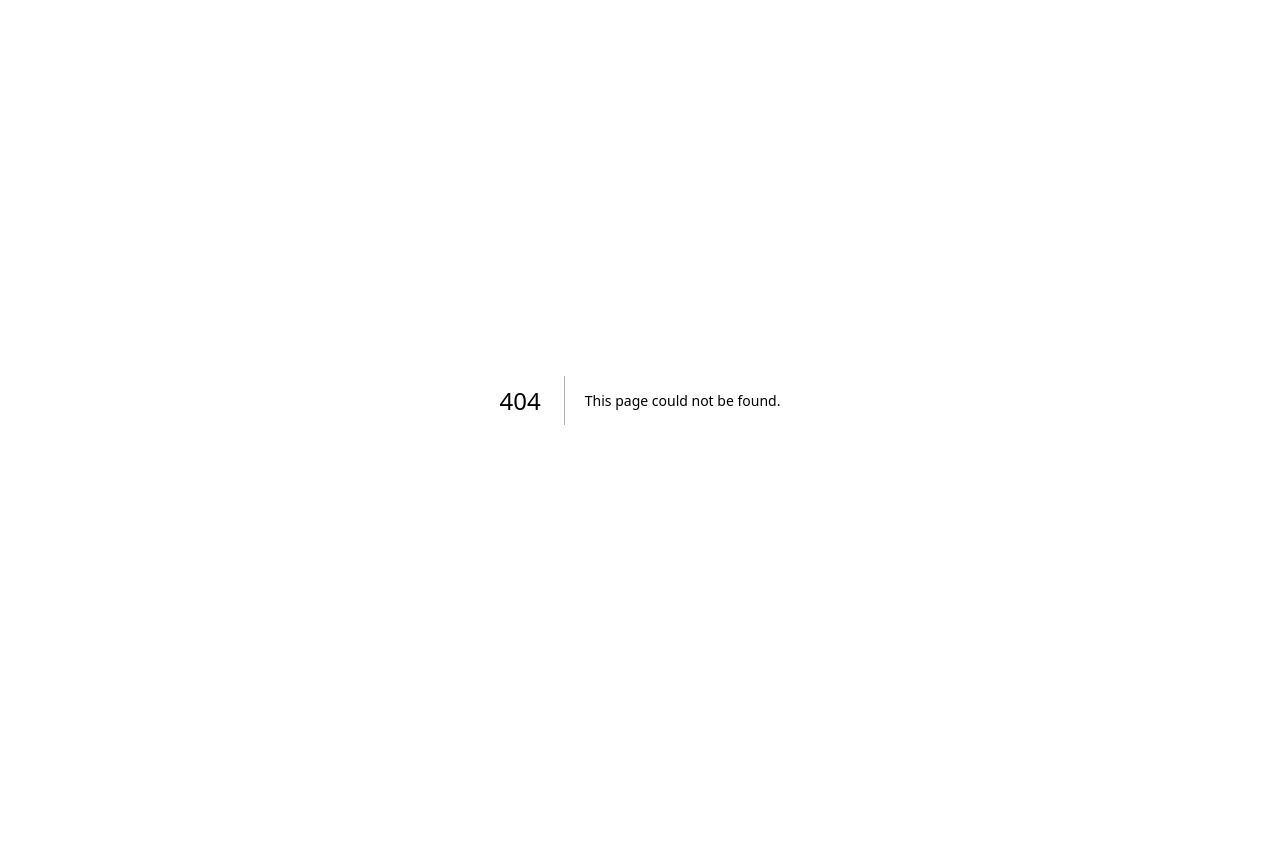
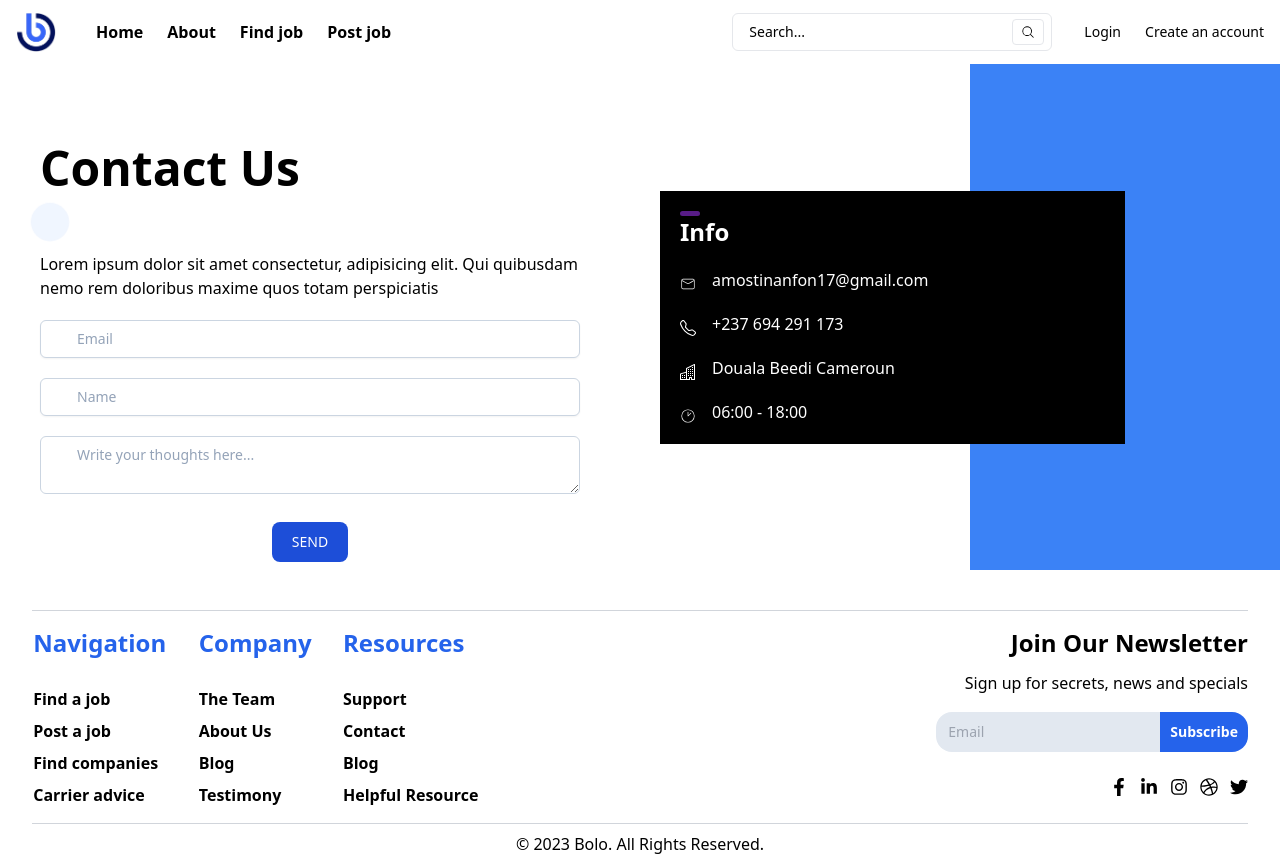
Before and after one commit to Wilson635/bolo, a Next.js app: page /contact in a window 1280 px wide. Before the commit this address had no page. Before the commit the page ends 800 px from the top, so only its background shows below. Built offline with nearby package versions, Linux system fonts and the light colour scheme.

Commit message:
adding other contact page

```diff
--- a/components/Footer.tsx
+++ b/components/Footer.tsx
@@ -35,7 +35,7 @@ const Footer = () => {
                 Resources
               </h1>
               <a href="#">Support</a>
-              <a href="#">Contact</a>
+              <Link href="/contact">Contact</Link>
               <a href="#">Blog</a>
               <a href="#">Helpful Resource</a>
             </div>
--- a/pages/about.tsx
+++ b/pages/about.tsx
@@ -6,6 +6,9 @@ import Person1 from "@/public/assets/person1.png"
 import Person2 from "@/public/assets/person2.png"
 import Head from "next/head"
 import Image from "next/image"
+
+
+
 const About = () => {
   return (
     <div>
--- /dev/null
+++ b/pages/contact.tsx
@@ -0,0 +1,220 @@
+import React from "react"
+import Footer from "@/components/Footer"
+import NavBar from "@/components/Navbar"
+import AboutPic from "@/public/assets/about-us.png"
+import Icon from "@/public/assets/icon.png"
+import Person1 from "@/public/assets/person1.png"
+import Person2 from "@/public/assets/person2.png"
+import Head from "next/head"
+import Image from "next/image"
+import { CiMail, CiClock1} from "react-icons/ci"
+import { BsTelephone, BsBuildings } from "react-icons/bs"
+import { ErrorMessage, Field, Form, Formik, FormikHelpers } from "formik"
+import * as Yup from 'yup'
+
+
+interface MyFormValues {
+  name: string
+  email: string
+  message: string
+}
+
+const contactSchema = Yup.object().shape({
+  name: Yup.string()
+    .required("Please enter a valid company name")
+    .min(5, "please enter at least 05 characters")
+    .max(50, "You should not pass 50 characters"),
+  email: Yup.string().email("Invalid email").required("Please enter a valid email"),
+  message: Yup.string()
+    .required("Please enter a valid company name")
+    .min(10, "please enter at least 03 characters")
+    .max(50, "You should not pass 50 characters"),
+
+})
+
+
+ const Contact = () => {
+
+  const initialValues: MyFormValues = {
+    name: "",
+    email: "",
+    message: "",
+  }
+  return (
+    <div>
+      <Head>
+        <title>Contact US | Bolo</title>
+        <meta name="description" content="Bolo - Find your dream job" />
+        <meta name="viewport" content="width=device-width, initial-scale=1" />
+        <link rel="icon" href="/favicon.ico" />
+      </Head>
+      <NavBar />
+      <Formik
+        initialValues={initialValues}
+        validationSchema={contactSchema}
+        onSubmit={(values, actions) => {
+          console.log({ values, actions })
+          alert(JSON.stringify(values, null, 2))
+          actions.setSubmitting(false)
+        }}
+      >
+        {({errors, touched}) => (<>
+        <Form>
+      <main>
+       <div className="
+       flex flex-col
+       md:flex-row
+       gap-10
+            "
+            >
+            <div className= "flex-1">
+            <div className="p-10 space-y-5 mt-10">
+            <span
+            className="font-bold text-3xl md:text-5xl">
+            Contact Us
+            </span>
+            <div className="w-5 h-5  bg-blue-500 animate-ping rounded-full"></div>
+            <div>
+              Lorem ipsum dolor sit amet consectetur,
+              adipisicing elit. Qui quibusdam nemo rem
+               doloribus maxime quos totam perspiciatis
+            </div>
+            <div>
+              <Field
+                id="name"
+                name="name"
+                className="
+                  placeholder:text-slate-400 block
+                   bg-white w-full border
+                    border-slate-300
+                    rounded-md py-2 pl-9 pr-3
+                     shadow-sm focus:outline-none
+                      focus:border-sky-500
+                       focus:ring-sky-500
+                        focus:ring-1 sm:text-sm
+                "
+                placeholder="Email"
+                type="text"
+              />
+             {errors.name && touched.name ? (
+                          <div className="p-1 font-semibold text-red-700">
+                            {errors.name}
+                          </div>
+                        ) : null}
+                        {/* <ErrorMessage name="name" /> */}
+
+            </div>
+            <div>
+              <Field
+                id="email"
+                name="email"
+                className="
+                  placeholder:text-slate-400 block
+                   bg-white w-full border
+                    border-slate-300
+                    rounded-md py-2 pl-9 pr-3
+                     shadow-sm focus:outline-none
+                      focus:border-sky-500
+                       focus:ring-sky-500
+                        focus:ring-1 sm:text-sm
+                "
+                placeholder="Name"
+                type="text"
+              />
+              {errors.email && touched.email ? (
+                          <div className="p-1 font-semibold text-red-700">
+                            {errors.email}
+                          </div>
+                        ) : null}
+            </div>
+            <div>
+              <textarea
+                className=" rows-6
+                block w-full
+                py-2 pl-9 pr-3
+                placeholder:text-slate-400
+                rounded-md border
+                 bg-white
+                 border-slate-300
+                  focus:border-sky-500
+                       focus:ring-sky-500
+                       focus:ring-1 sm:text-sm
+                "
+                placeholder="Write your thoughts here..."
+
+              >
+              </textarea>
+            </div>
+            <div
+              className="w-full flex"
+            >
+              <div className="m-auto">
+                <button
+                  className="
+                  text-white
+                  bg-blue-700
+                    hover:bg-blue-800
+                    focus:ring-4
+                      focus:ring-blue-300
+                      font-medium
+                      rounded-lg
+                        text-sm px-5 py-2.5 m-2
+                      focus:outline-none
+
+                  "
+                >SEND
+                </button>
+              </div>
+            </div>
+          </div>
+        </div>
+        <div className="bg-blue-500 flex-1 mb-10 ">
+         <div className="bg-white w-1/2 h-1/4"></div>
+           <div className="
+              space-y-5
+              bg-black
+
+              w-3/4
+              h-1/2
+              flex
+              text-white
+              flex-col
+              p-5
+              before:bg-purple-900 before:h-5 before:w-5 before:rounded-full
+            "
+           >
+              <div className="text-2xl font-semibold">Info</div>
+              <div className="flex space-x-4">
+                <div className="mt-2"><CiMail /></div>
+                <div className=""> amostinanfon17@gmail.com</div>
+              </div>
+              <div className="flex space-x-4">
+                <div className="mt-2"><BsTelephone /></div>
+                <div>+237 694 291 173</div>
+              </div>
+              <div className="flex space-x-4">
+                <div className="mt-2"><BsBuildings /></div>
+                <div>Douala Beedi Cameroun</div>
+              </div>
+              <div className="flex space-x-4">
+                <div className="mt-2"><CiClock1 /> </div>
+                <div>06:00 - 18:00</div>
+              </div>
+
+
+           </div>
+          <div className="bg-white w-1/2 h-1/4 "></div>
+        </div>
+       </div>
+      </main>
+
+                    </Form>
+                    </>)}
+                  </Formik>
+      <Footer />
+    </div>
+  )
+}
+
+
+export default Contact
--- a/pages/postJob.tsx
+++ b/pages/postJob.tsx
@@ -70,7 +70,7 @@ const postJobSchema = Yup.object().shape({
     .max(50, "You should not pass 50 characters"),
 })
 
-export const PostJob: React.FC<{}> = () => {
+export  const PostJob = () => {
   const initialValues: MyFormValues = {
     companyName: "",
     companyWebsite: "",
@@ -94,33 +94,51 @@ export const PostJob: React.FC<{}> = () => {
         <link rel="icon" href="/favicon.ico" />
       </Head>
       <NavBar />
+      <main className="my-20">
         <ReactSlidy fullHeight imageObjectFit="contain" useFullWidth={false}>
-        <Image src="/assets/person0.png" alt="bolo" width={400} height={400} />
-        <Image src="/assets/person5.png" alt="bolo" width={400} height={400} />
-        <Image src="/assets/person0.png" alt="bolo" width={400} height={400} />
-        <Image src="/assets/person5.png" alt="bolo" width={400} height={400} />
+          <Image
+            src="/assets/person0.png"
+            alt="bolo"
+            width={400}
+            height={400}
+          />
+          <Image
+            src="/assets/person5.png"
+            alt="bolo"
+            width={400}
+            height={400}
+          />
+          <Image
+            src="/assets/person0.png"
+            alt="bolo"
+            width={400}
+            height={400}
+          />
+          <Image
+            src="/assets/person5.png"
+            alt="bolo"
+            width={400}
+            height={400}
+          />
         </ReactSlidy>
         {/* <!-- ====== Form Elements Section Start --> */}
         <Formik
           initialValues={initialValues}
           validationSchema={postJobSchema}
           onSubmit={(values, actions) => {
-           console.log({ values, actions });
-           alert(JSON.stringify(values, null, 2));
-           actions.setSubmitting(false);
-
+            console.log({ values, actions })
+            alert(JSON.stringify(values, null, 2))
+            actions.setSubmitting(false)
           }}
-
         >
           {({ errors, touched }) => (
-
             <Form>
-
               <section className="mx-10 pb-10 pt-20 lg:pb-20 lg:pt-[120px]">
-
-        <div className="container mx-auto p-15">
-        <h1 className="text-2xl font-medium uppercase">Fill this formular</h1>
-        <div className="bg-blue-500 w-20 h-1 mt-1 mb-10"></div>
+                <div className="p-15 container mx-auto">
+                  <h1 className="text-2xl font-medium uppercase">
+                    Fill this formular
+                  </h1>
+                  <div className="mb-10 mt-1 h-1 w-20 bg-blue-500"></div>
                   <div className="-mx-4 flex flex-wrap">
                     <div className="w-full px-4 md:w-1/2 lg:w-1/3">
                       <div className="mb-12">
@@ -133,7 +151,11 @@ export const PostJob: React.FC<{}> = () => {
                           placeholder="Beyond technologies"
                           className="border-form-stroke text-body-color placeholder-body-color focus:border-primary active:border-primary w-full rounded-lg border-[1.5px] px-5 py-3 font-medium outline-none transition disabled:cursor-default disabled:bg-[#F5F7FD]"
                         />
-                  {errors.companyName && touched.companyName ? (<div className='text-red-700 p-1 font-semibold'>{errors.companyName}</div>) : null}
+                        {errors.companyName && touched.companyName ? (
+                          <div className="p-1 font-semibold text-red-700">
+                            {errors.companyName}
+                          </div>
+                        ) : null}
                         <ErrorMessage name="name" />
                       </div>
                     </div>
@@ -148,7 +170,11 @@ export const PostJob: React.FC<{}> = () => {
                           placeholder="www.beyondtechsarl.com"
                           className="border-form-stroke text-body-color placeholder-body-color focus:border-primary active:border-primary w-full rounded-lg border-[1.5px] px-5 py-3 font-medium outline-none transition disabled:cursor-default disabled:bg-[#F5F7FD]"
                         />
-                  {errors.companyWebsite && touched.companyWebsite ? (<div className='text-red-700 p-1 font-semibold'>{errors.companyWebsite}</div>) : null}
+                        {errors.companyWebsite && touched.companyWebsite ? (
+                          <div className="p-1 font-semibold text-red-700">
+                            {errors.companyWebsite}
+                          </div>
+                        ) : null}
                         <ErrorMessage name="name" />
                       </div>
                     </div>
@@ -163,7 +189,11 @@ export const PostJob: React.FC<{}> = () => {
                           placeholder="beyondtechsarl@gmail.com"
                           className="border-form-stroke text-body-color placeholder-body-color focus:border-primary active:border-primary w-full rounded-lg border-[1.5px] px-5 py-3 font-medium outline-none transition disabled:cursor-default disabled:bg-[#F5F7FD]"
                         />
-                  {errors.companyEmail && touched.companyEmail ? (<div className='text-red-700 font-semibold p-1'>{errors.companyEmail}</div>) : null}
+                        {errors.companyEmail && touched.companyEmail ? (
+                          <div className="p-1 font-semibold text-red-700">
+                            {errors.companyEmail}
+                          </div>
+                        ) : null}
                         <ErrorMessage name="name" />
                       </div>
                     </div>
@@ -212,7 +242,11 @@ export const PostJob: React.FC<{}> = () => {
                           placeholder="Location"
                           className="border-primary text-body-color placeholder-body-color focus:border-primary active:border-primary w-full rounded-lg border-[1.5px] px-5 py-3 font-medium outline-none transition disabled:cursor-default disabled:bg-[#F5F7FD]"
                         />
-              {errors.Qualification && touched.Qualification ? (<div className='text-red-700 p-1 font-semibold'>{errors.Qualification}</div>) : null}
+                        {errors.Qualification && touched.Qualification ? (
+                          <div className="p-1 font-semibold text-red-700">
+                            {errors.Qualification}
+                          </div>
+                        ) : null}
                         <ErrorMessage name="name" />
                       </div>
                     </div>
@@ -226,7 +260,11 @@ export const PostJob: React.FC<{}> = () => {
                           placeholder="Salary Range"
                           className="border-primary text-body-color placeholder-body-color focus:border-primary active:border-primary w-full rounded-lg border-[1.5px] px-5 py-3 font-medium outline-none transition disabled:cursor-default disabled:bg-[#F5F7FD]"
                         />
-              {errors.salaryRange && touched.salaryRange ? (<div className='text-red-700 p-1 font-semibold'>{errors.salaryRange}</div>) : null}
+                        {errors.salaryRange && touched.salaryRange ? (
+                          <div className="p-1 font-semibold text-red-700">
+                            {errors.salaryRange}
+                          </div>
+                        ) : null}
                         <ErrorMessage name="name" />
                       </div>
                     </div>
@@ -240,7 +278,11 @@ export const PostJob: React.FC<{}> = () => {
                           placeholder="Experience"
                           className="border-primary text-body-color placeholder-body-color focus:border-primary active:border-primary w-full rounded-lg border-[1.5px] px-5 py-3 font-medium outline-none transition disabled:cursor-default disabled:bg-[#F5F7FD]"
                         />
-              {errors.experience && touched.experience ? (<div className='text-red-700 p-1 font-semibold'>{errors.experience}</div>) : null}
+                        {errors.experience && touched.experience ? (
+                          <div className="p-1 font-semibold text-red-700">
+                            {errors.experience}
+                          </div>
+                        ) : null}
                         <ErrorMessage name="name" />
                       </div>
                     </div>
@@ -254,7 +296,11 @@ export const PostJob: React.FC<{}> = () => {
                           placeholder="Qualification"
                           className="border-primary text-body-color placeholder-body-color focus:border-primary active:border-primary w-full rounded-lg border-[1.5px] px-5 py-3 font-medium outline-none transition disabled:cursor-default disabled:bg-[#F5F7FD]"
                         />
-              {errors.Qualification && touched.Qualification ? (<div className='text-red-700 p-1 font-semibold'>{errors.Qualification}</div>) : null}
+                        {errors.Qualification && touched.Qualification ? (
+                          <div className="p-1 font-semibold text-red-700">
+                            {errors.Qualification}
+                          </div>
+                        ) : null}
                         <ErrorMessage name="name" />
                       </div>
                     </div>
@@ -268,13 +314,17 @@ export const PostJob: React.FC<{}> = () => {
                           placeholder="Job Description"
                           className="border-primary text-body-color placeholder-body-color focus:border-primary active:border-primary resize-none rounded-lg border-[1.5px] px-5 py-3 font-medium outline-none transition disabled:cursor-default disabled:bg-[#F5F7FD] max-sm:w-full sm:w-[1020px] md:w-full lg:w-[1020px] xl:w-[1280px]"
                         ></textarea>
-              {errors.jobDescription && touched.jobDescription ? (<div className='text-red-700 p-1 font-semibold'>{errors.jobDescription}</div>) : null}
+                        {errors.jobDescription && touched.jobDescription ? (
+                          <div className="p-1 font-semibold text-red-700">
+                            {errors.jobDescription}
+                          </div>
+                        ) : null}
                         <ErrorMessage name="name" />
                       </div>
                     </div>
                   </div>
                   <div className="flex w-full">
-                  <div className='mx-auto'>
+                    <div className="mx-auto">
                       <button
                         type="submit"
                         className="
```
Also changed, not shown: pages/team.tsx (added). Lines whose indentation alone changed are shown as unchanged.
